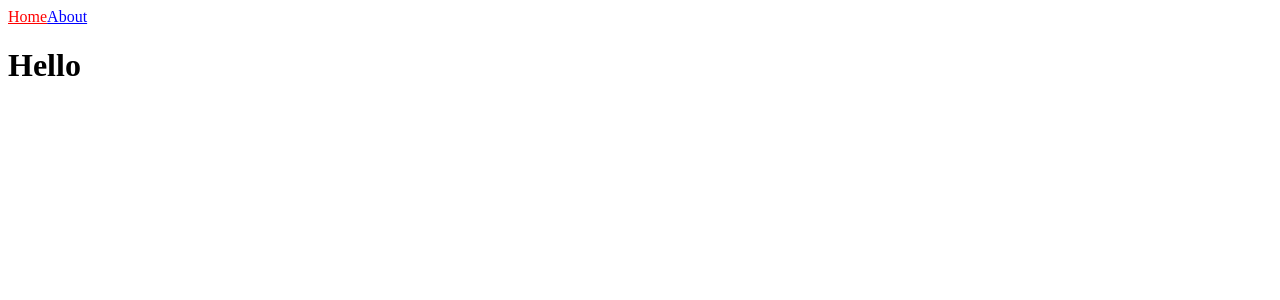
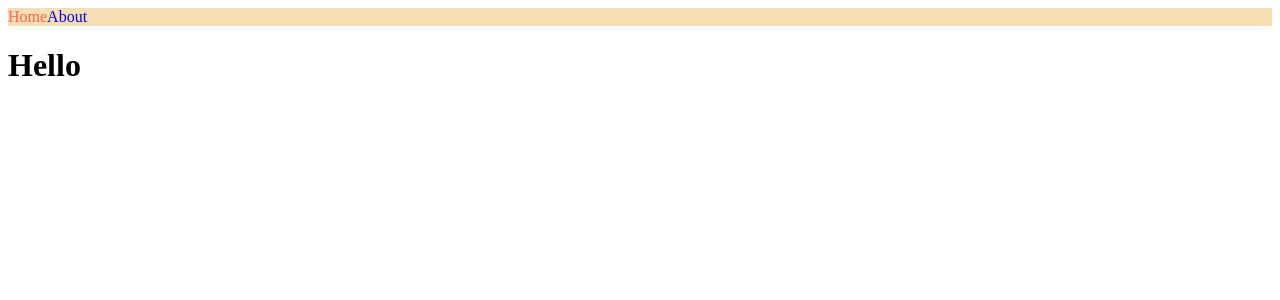
Before and after one commit to JangChangKyoon/nextjs, a Next.js app: page / in a window 1280 px wide. Shown: the top 300 px of the page. Built offline with nearby package versions, Linux system fonts and the light colour scheme.

Commit message:
style module

```diff
--- /dev/null
+++ b/components/NavBar.module.css
@@ -0,0 +1,12 @@
+.link {
+  text-decoration: none;
+}
+
+.active {
+  color: tomato;
+}
+
+.nav {
+  display: flex;
+  background-color: wheat;
+}
--- a/components/Navbar.js
+++ b/components/Navbar.js
@@ -1,19 +1,25 @@
 import Link from "next/link";
 import { useRouter } from "next/router";
+import styles from "./NavBar.module.css";
 
 export default function NavBar() {
   const router = useRouter();
   return (
-    <nav>
+    <nav className={styles.nav}>
       <Link
         href="/"
-        style={{ color: router.pathname === "/" ? "red" : "blue" }}
+        className={`${styles.link} ${
+          router.pathname === "/" ? styles.active : ""
+        }`}
       >
         Home
       </Link>
       <Link
         href="/about"
-        style={{ color: router.pathname === "/about" ? "red" : "blue" }}
+        className={[
+          styles.link,
+          router.pathname === "/about" ? styles.active : "",
+        ].join(" ")}
       >
         About
       </Link>
```
